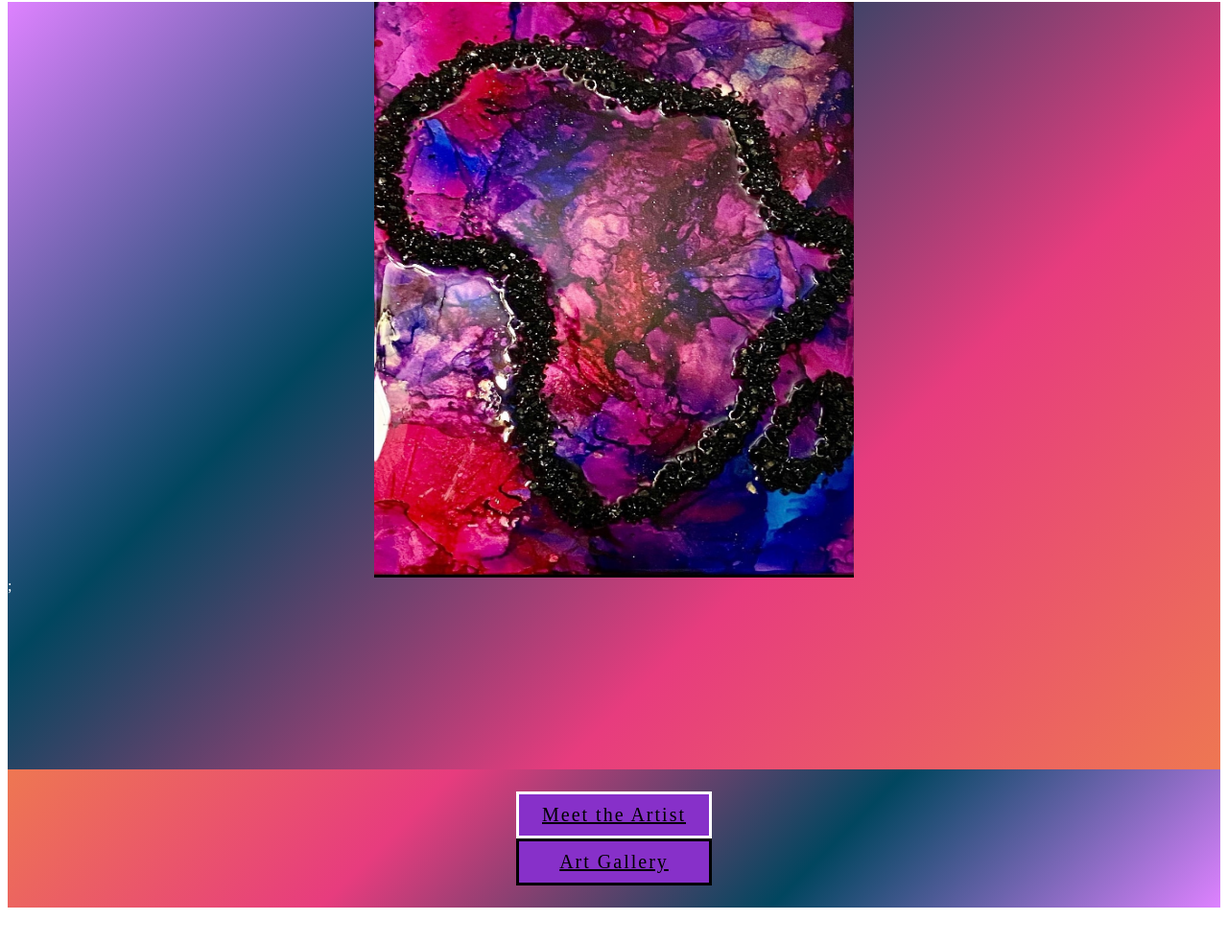
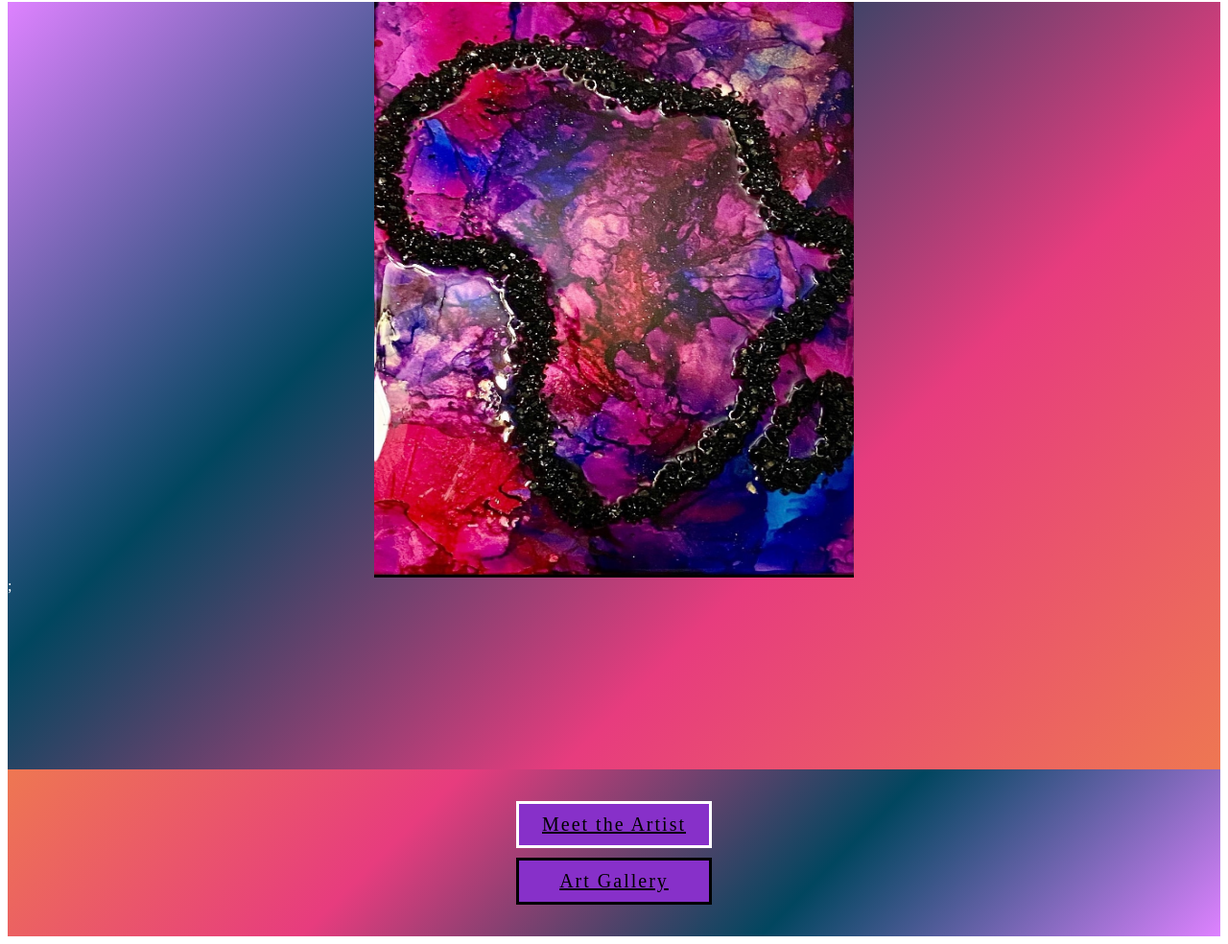
Before and after one commit to CodeGazer90/SavvyCodersHomeworkAug2021, a website: page Week4Homework/index1.html in a window 1280 px wide. Shown: the part 78-1062 px from the top of the page at 96% size. Before the commit the page ends 1032 px from the top, so only its background shows below. Drawn offline with Linux system fonts and the light colour scheme.

Commit message:
Edit Completed

```diff
--- a/Week4Homework/styles1.css
+++ b/Week4Homework/styles1.css
@@ -56,6 +56,7 @@ p {
   /* border-radius: 45%; */
   padding: 10px 24px;
   border: 3px solid white;
+  margin: 10px;
 }
 
 #button1:hover {
@@ -68,6 +69,7 @@ p {
   /* border-radius: 45%; */
   padding: 10px 24px;
   border: 3px solid black;
+  margin: 10px;
 }
 
 #button2:hover {
```
